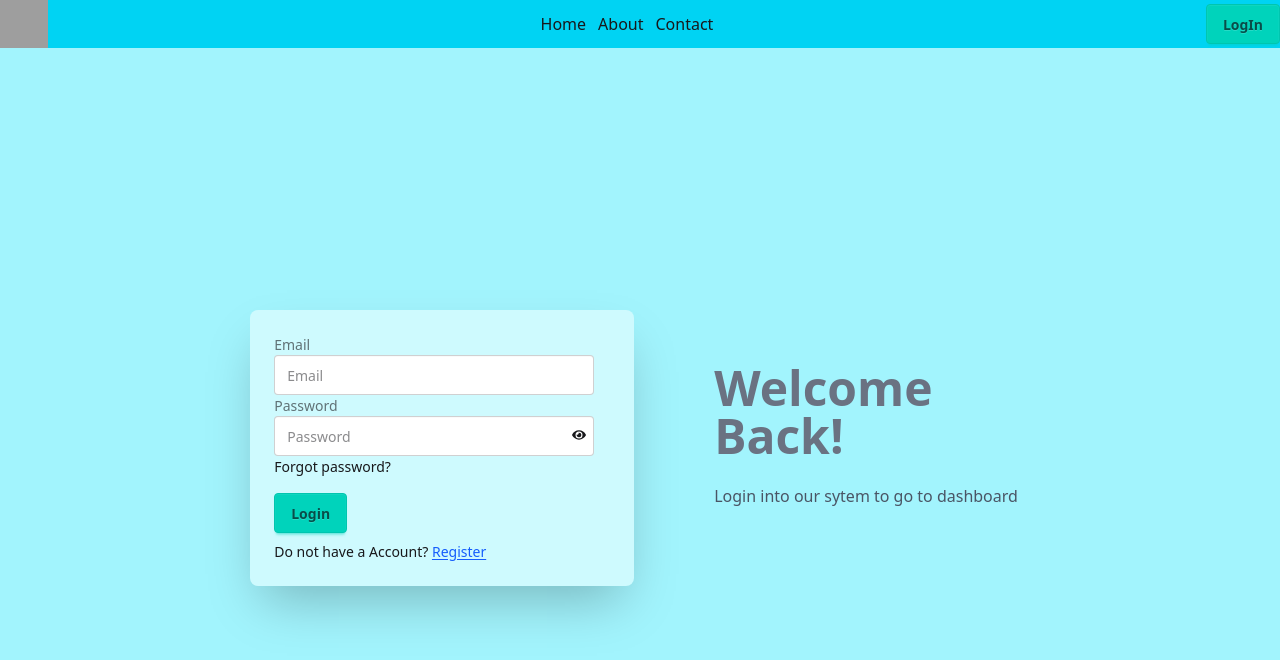
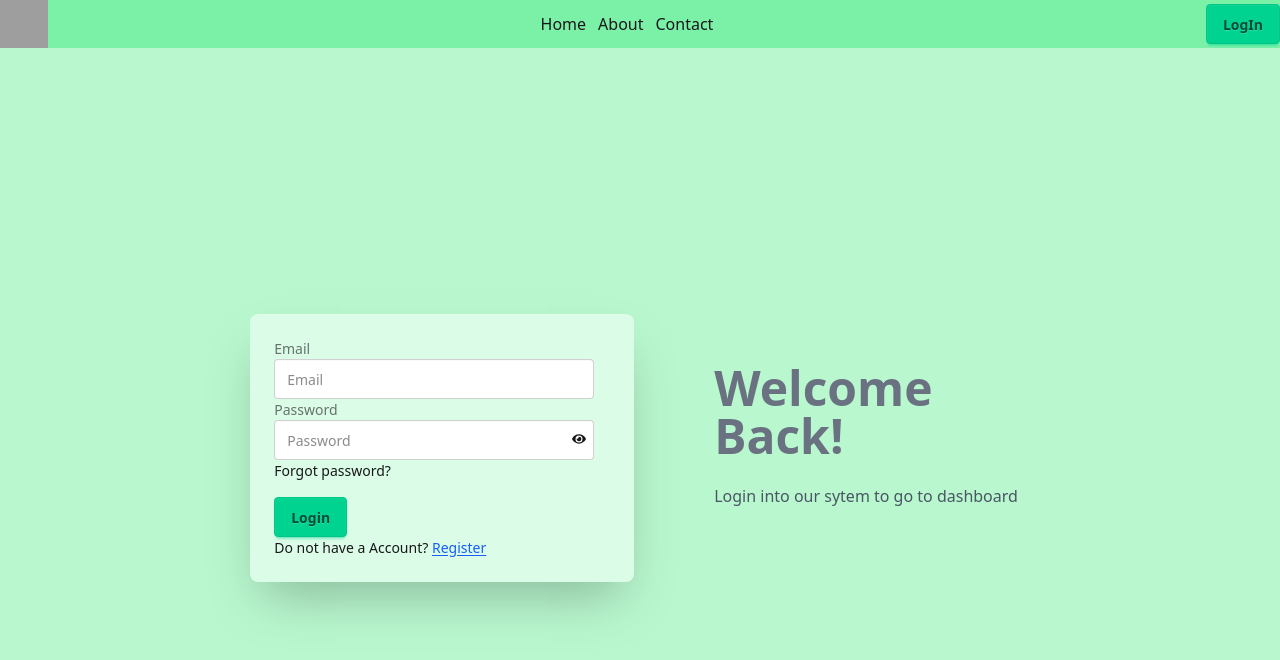
Before and after one commit to Boishakhi11/auth-project, a React (Vite) app: page /sign-in in a window 1280 px wide. Shown: the top 660 px of the page. Built offline with nearby package versions, Linux system fonts and the light colour scheme; grey boxes are pictures that could not be loaded.

Commit message:
sign out add

```diff
--- a/src/componets/Navbar/Navbar.jsx
+++ b/src/componets/Navbar/Navbar.jsx
@@ -4,7 +4,7 @@ import ActiveLink from "../ActiveLink/ActiveLink";
 
 const Navbar = () => {
   return (
-    <div className=" bg-cyan-400">
+    <div className=" bg-green-300">
       <MyContainer className="flex justify-between items-center">
         <figure>
           <img className="w-12 h-12" src="./Logo.png" alt="logo image"></img>
@@ -21,7 +21,7 @@ const Navbar = () => {
           </li>
         </ul>
 
-        <button className="btn btn-accent">LogIn</button>
+        <button className="btn btn-success">LogIn</button>
       </MyContainer>
     </div>
   );
--- a/src/pages/SignIn.jsx
+++ b/src/pages/SignIn.jsx
@@ -4,10 +4,11 @@ import { Link } from "react-router";
 import { FaEye } from "react-icons/fa";
 import { FaEyeSlash } from "react-icons/fa";
 import { toast } from "react-toastify";
-import { signInWithEmailAndPassword } from "firebase/auth";
+import { signInWithEmailAndPassword, signOut } from "firebase/auth";
 import { auth } from "../firebase/firebase.config";
 
 const SignIn = () => {
+  const [user, setUser] = useState(null);
   const [show, setShow] = useState(false);
 
   const handleSignIn = (e) => {
@@ -28,8 +29,8 @@ const SignIn = () => {
 
     signInWithEmailAndPassword(auth, email, password)
       .then((userCredential) => {
-        const user = userCredential.user;
-        console.log(user);
+        setUser(userCredential.user);
+        console.log(userCredential.user);
         toast.success("Succesfully Login");
       })
       .catch((e) => {
@@ -37,10 +38,21 @@ const SignIn = () => {
       });
   };
 
+  const handleSignOut = () => {
+    signOut(auth)
+      .then(() => {
+        toast.success("Sign Out");
+        setUser(null);
+      })
+      .catch((error) => {
+        toast.error(error.message);
+      });
+  };
+
   return (
-    <div className="bg-cyan-200">
+    <div className="bg-green-200">
       <MyContainer>
-        <div className="hero bg-cyan-200 min-h-screen p-8">
+        <div className="hero bg-green-200 min-h-screen p-8">
           <div className="hero-content flex-col lg:flex-row-reverse lg:gap-20">
             <div className="text-center lg:text-left">
               <h1 className="text-5xl font-bold text-gray-500">
@@ -50,8 +62,27 @@ const SignIn = () => {
                 Login into our sytem to go to dashboard
               </p>
             </div>
-            <div className="card w-full bg-cyan-100 max-w-sm shrink-0 shadow-2xl">
+            <div className="card w-full bg-green-100 max-w-sm shrink-0 shadow-2xl">
               <div className="card-body">
+                {user ? (
+                  <div className="text-center space-y-2">
+                    <img
+                      className="h-20 w-20 rounded-full mx-auto"
+                      src={
+                        user?.photoURL ||
+                        "https://www.freepik.com/premium-vector/user-icon-vector_251942830.htm"
+                      }
+                    ></img>
+                    <h1>{user?.displayName}</h1>
+                    <h1>{user?.email}</h1>
+                    <button
+                      onClick={handleSignOut}
+                      className="btn btn-success mt-4"
+                    >
+                      Log Out
+                    </button>
+                  </div>
+                ) : (
                   <form onSubmit={handleSignIn}>
                     <div>
                       <label className="label">Email</label>
@@ -82,8 +113,8 @@ const SignIn = () => {
                     <div>
                       <a className="link link-hover">Forgot password?</a>
                     </div>
-                  <button className="btn btn-accent mt-4">Login</button>
-                </form>
+                    <button className="btn btn-success mt-4">Login</button>
+
                     <div className=" ">
                       <p className="">
                         Do not have a Account?{" "}
@@ -95,6 +126,8 @@ const SignIn = () => {
                         </Link>
                       </p>
                     </div>
+                  </form>
+                )}
               </div>
             </div>
           </div>
--- a/src/pages/SignUp.jsx
+++ b/src/pages/SignUp.jsx
@@ -36,9 +36,9 @@ const SignUp = () => {
   };
 
   return (
-    <div className="bg-cyan-200">
+    <div className="bg-green-200">
       <MyContainer>
-        <div className="hero bg-cyan-200 min-h-screen p-8">
+        <div className="hero bg-green-200 min-h-screen p-8">
           <div className="hero-content flex-col lg:flex-row-reverse lg:gap-20">
             <div className="text-center lg:text-left">
               <h1 className="text-5xl font-bold text-gray-500">Register Now</h1>
@@ -46,7 +46,7 @@ const SignUp = () => {
                 Register to be one of our member
               </p>
             </div>
-            <div className="card w-full bg-cyan-100 max-w-sm shrink-0 shadow-2xl">
+            <div className="card w-full bg-green-100 max-w-sm shrink-0 shadow-2xl">
               <div className="card-body">
                 <form onSubmit={handleSignUp}>
                   <div>
@@ -75,7 +75,7 @@ const SignUp = () => {
                   </div>
 
                   <div>
-                    <button className="btn btn-accent mt-4">Sign Up</button>
+                    <button className="btn btn-success mt-4">Sign Up</button>
                   </div>
                 </form>
                 <div className=" ">
```
Lines whose indentation alone changed are shown as unchanged.
